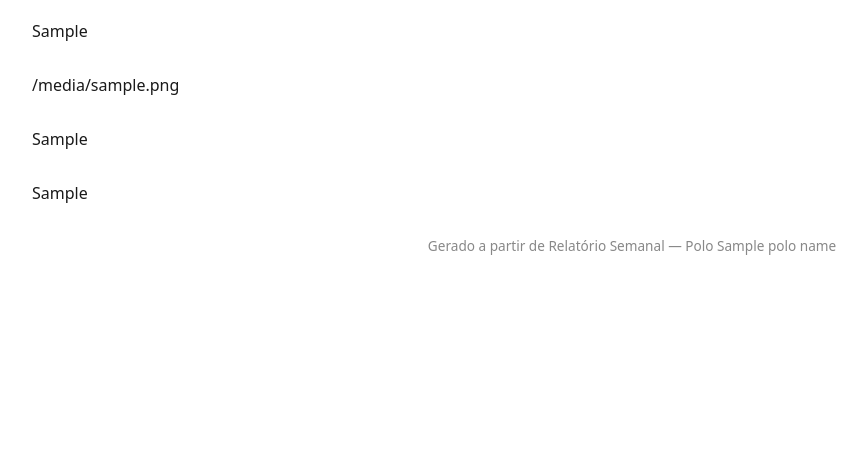
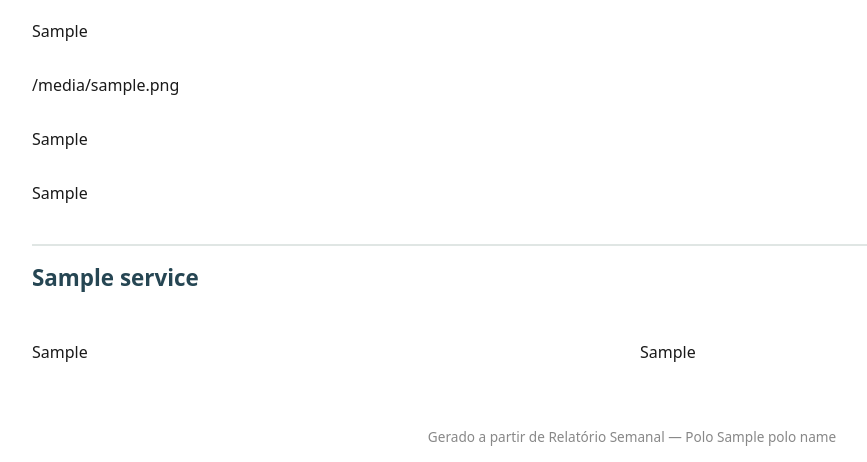
Before and after one commit to D00cky/PythonExcelDashBoard, a Flask app: template app/templates/dashboard.html in a window 1280 px wide. Shown: the part 356-818 px from the top of the page, without its empty margins (8-875 px from the left). Before the commit the page ends 611 px from the top, so only its background shows below. Run offline with Flask 3, Linux system fonts and the light colour scheme; the template is opened without the code that fills it: most values are stand-ins (such as "Sample title", 1, 10 or a date in 2020).

Commit message:
Wire 8 per-service C/NC charts into dashboard
The dashboard now has a per-service drilldown section beneath the
top-level overview. For each of the 4 services it renders a side-by-
side pair of conformity charts:

  ÁGUA       — [Conformidade por Equipe] [Conformidade por TSS]
  ESGOTO     — [Conformidade por Equipe] [Conformidade por TSS]
  CAVALETE   — [Conformidade por Equipe] [Conformidade por TSS]
  REPOSIÇÃO  — [Conformidade por Equipe] [Conformidade por TSS]

That's 8 new figures, bringing the dashboard total to 13: 5 overview
charts + 4 service sections × 2 = 13.

_build_sabesp_context builds per_service_sections as a list of dicts
(service, team_chart_html, tss_chart_html) so the Jinja loop just
iterates and renders. CSS adds a 2-column grid above 1000px viewport
width, single column below.

Integration tests updated: 13 plotly-graph-div elements expected in
both the live dashboard route and the offline-HTML download.

Smoke vs real Pimentas file: dashboard size 108 KB (uncompressed,
CDN-loaded plotly.js), all 13 figures present, both per-service
section headings rendered.

Co-Authored-By: Claude Sonnet 4.6 <noreply@anthropic.com>

```diff
--- a/app/routes/main.py
+++ b/app/routes/main.py
@@ -93,16 +93,34 @@ def _build_sabesp_context(
     path: Path,
     plotly_mode: Literal["cdn", "inline"],
 ) -> dict[str, Any]:
-    ic_rows = template.extract_ic_by_service(workbook)
     iqs_rows = template.extract_iqs_by_service(workbook)
     inspections = template.extract_inspections(path)
+
+    per_service_sections = []
+    for idx, service in enumerate(sorted(template.SERVICE_SHEETS)):
+        per_service_sections.append(
+            {
+                "service": service,
+                "team_chart": template.build_team_conformity_for_service(
+                    inspections, service
+                ).to_html(
+                    include_plotlyjs=False, full_html=False, div_id=f"conf-team-{idx}"
+                ),
+                "tss_chart": template.build_tss_conformity_for_service(
+                    inspections, service
+                ).to_html(
+                    include_plotlyjs=False, full_html=False, div_id=f"conf-tss-{idx}"
+                ),
+            }
+        )
+
     return {
         "polo_name": template.polo_name.title(),
         "periodo": template.extract_periodo(workbook),
         "iqs_overall": template.extract_iqs_overall(workbook),
         "total_fotos": sum(r.fotos_avaliadas for r in iqs_rows),
         "total_inspections": len(inspections),
-        "fig_ic_bar": template.build_ic_bar(ic_rows).to_html(
+        "fig_ic_bar": template.build_ic_bar(template.extract_ic_by_service(workbook)).to_html(
             include_plotlyjs=plotly_mode, full_html=False, div_id="ic-bar"
         ),
         "fig_iqs_bar": template.build_service_iqs_bar(iqs_rows).to_html(
@@ -117,4 +135,5 @@ def _build_sabesp_context(
         "fig_tss": template.build_tss_distribution(inspections).to_html(
             include_plotlyjs=False, full_html=False, div_id="tss-distribution"
         ),
+        "per_service_sections": per_service_sections,
     }
--- a/app/templates/dashboard.html
+++ b/app/templates/dashboard.html
@@ -19,6 +19,10 @@
         .download { margin: 1.5rem 0; }
         .download a { display: inline-block; padding: 0.6rem 1.25rem; background: #264653; color: white; border-radius: 6px; text-decoration: none; font-size: 0.95rem; }
         .download a:hover { background: #1c343f; }
+        .service-section { margin-top: 2.5rem; padding-top: 1rem; border-top: 2px solid #e0e6e4; }
+        .service-section h2 { margin: 0 0 1rem; color: #264653; font-size: 1.4rem; }
+        .chart-grid { display: grid; grid-template-columns: 1fr; gap: 1rem; }
+        @media (min-width: 1000px) { .chart-grid { grid-template-columns: 1fr 1fr; } }
     </style>
 </head>
 <body>
@@ -64,6 +68,16 @@
     <div class="chart">{{ fig_team_service | safe }}</div>
     <div class="chart">{{ fig_tss | safe }}</div>
 
+    {% for section in per_service_sections %}
+    <section class="service-section">
+        <h2>{{ section.service }}</h2>
+        <div class="chart-grid">
+            <div class="chart">{{ section.team_chart | safe }}</div>
+            <div class="chart">{{ section.tss_chart | safe }}</div>
+        </div>
+    </section>
+    {% endfor %}
+
     <footer>Gerado a partir de Relatório Semanal — Polo {{ polo_name }}</footer>
 </body>
 </html>
```
Also changed, not shown: tests/integration/test_main_routes.py (+5 -2 lines).
